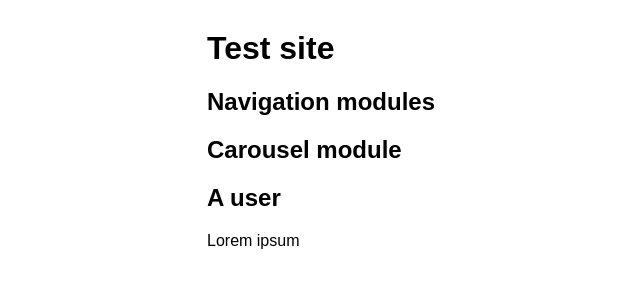
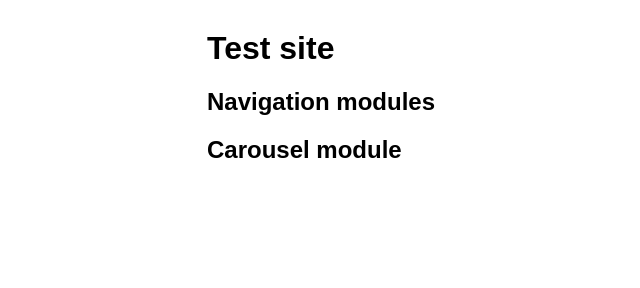
Before and after one commit to simonsmith/modular-html-requirejs, a plain HTML site: page site/index.html in a window 1280 px wide. Shown: the whole page, without its empty margins (133-773 px from the left). Drawn offline with Linux system fonts and the light colour scheme.

Commit message:
Pointless HTML

```diff
--- a/site/index.html
+++ b/site/index.html
@@ -47,12 +47,3 @@
 
     </body>
 </html>
-
-
-<div class="col-lg-4">
-    <div class="user user-admin">
-        <h2 class="user-title">A user</h2>
-        <p class="user-detail">Lorem ipsum</p>
-        <img class="user-icon" src="icon.png" alt="">
-    </div>
-</div>
```
